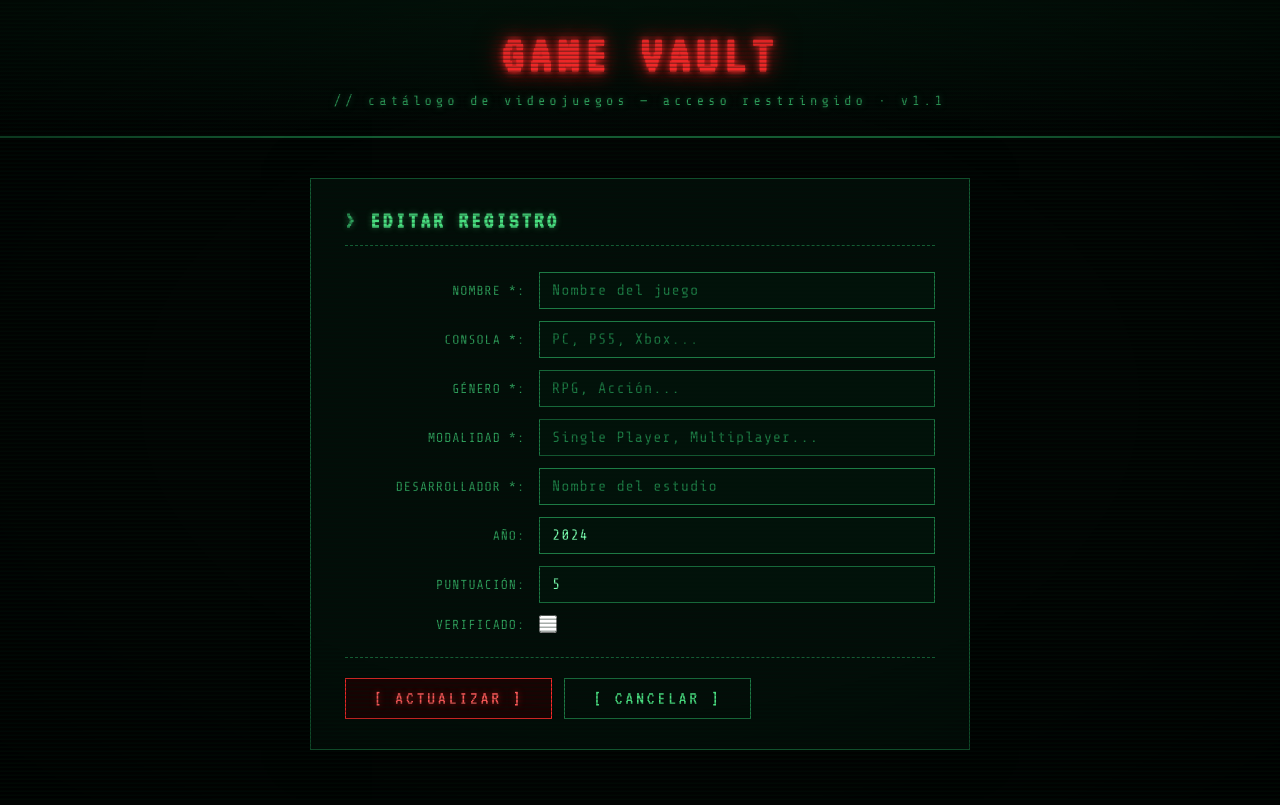
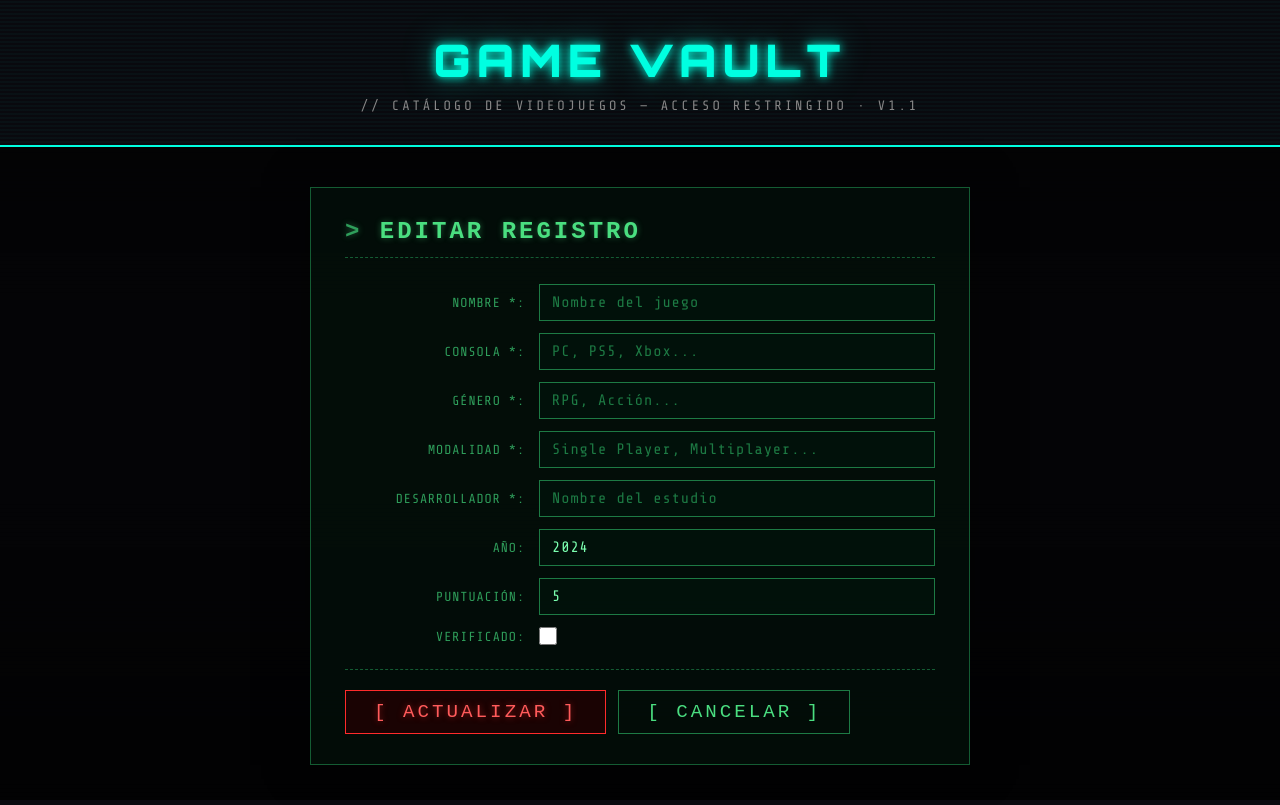
Before and after one commit to JA-TM/game-vault-angular, an Angular app: page /editar/1 in a window 1280 px wide. Built offline with nearby package versions, Linux system fonts and the light colour scheme; no server answers; the database is empty.

Commit message:
Aplicar estilo cyberpunk 2077

```diff
--- a/src/app/app.css
+++ b/src/app/app.css
@@ -1,29 +1,42 @@
 /* ── HEADER ── */
 .header {
-  border-bottom: 2px solid #145c33;
-  padding: 28px 20px;
+  background-color: rgba(10, 10, 15, 0.95);
+  border-bottom: 2px solid #00ffe1;
+  padding: 32px 20px;
   text-align: center;
-  background: linear-gradient(#04140b, #020403);
   position: relative;
   z-index: 1;
+  overflow: hidden;
+}
+
+.header::before {
+  content: '';
+  position: absolute;
+  inset: 0;
+  background: repeating-linear-gradient(
+      0deg, transparent, transparent 2px,
+      rgba(0,255,225,0.03) 2px, rgba(0,255,225,0.03) 4px
+  );
+  pointer-events: none;
 }
 
 .header h1 {
-  font-family: 'VT323', monospace;
-  font-size: 3.4rem;
+  font-family: 'Orbitron', sans-serif;
+  font-size: 2.8em;
+  font-weight: 900;
+  color: #00ffe1;
+  text-transform: uppercase;
   letter-spacing: 6px;
-  color: #ff2b2b;
-  text-transform: uppercase;
-  text-shadow: 0 0 6px #ff2b2b, 0 0 18px #ff2b2baa, 0 0 30px #8a0303;
-  animation: flicker 3.5s infinite;
+  animation: glitch 4s infinite;
+  text-shadow: 0 0 10px #00ffe1, 0 0 30px #00ffe180;
 }
 
 .header .subtitulo {
-  font-size: 0.85rem;
-  letter-spacing: 4px;
-  color: #2f9e5b;
   margin-top: 10px;
-  text-shadow: 0 0 6px #2f9e5b88;
+  color: #888;
+  font-size: 0.85em;
+  letter-spacing: 3px;
+  text-transform: uppercase;
   animation: flicker 5s infinite;
 }
 
@@ -45,21 +58,45 @@
 
 .btn-nuevo {
   padding: 10px 28px;
-  background: #1a0303;
-  color: #ff5b5b;
-  border: 1px solid #ff2b2b;
-  font-family: 'VT323', monospace;
-  font-size: 1.2rem;
+  background: transparent;
+  color: #00ffe1;
+  border: 1px solid #00ffe150;
+  font-family: 'Orbitron', sans-serif;
+  font-size: 0.75em;
   letter-spacing: 3px;
   text-transform: uppercase;
   cursor: pointer;
-  text-shadow: 0 0 6px #ff2b2b88;
   transition: background 0.2s, box-shadow 0.2s;
 }
 
 .btn-nuevo:hover {
-  background: #2a0505;
-  box-shadow: 0 0 18px #ff2b2baa;
+  background: #00ffe110;
+  box-shadow: 0 0 14px #00ffe140;
+}
+
+/* ── MENSAJE ESTADO ── */
+.mensaje-estado {
+  padding: 12px 20px;
+  margin-bottom: 20px;
+  font-family: 'Orbitron', sans-serif;
+  font-size: 0.75em;
+  letter-spacing: 2px;
+  border: 1px solid #00ffe150;
+  background: rgba(0, 255, 225, 0.05);
+  color: #00ffe1;
+  animation: fadeIn 0.3s ease;
+  text-transform: uppercase;
+}
+
+.mensaje-estado.error {
+  color: #ff2d78;
+  border-color: #ff2d7850;
+  background: rgba(255, 45, 120, 0.05);
+}
+
+@keyframes fadeIn {
+  from { opacity: 0; transform: translateY(-8px); }
+  to   { opacity: 1; transform: translateY(0); }
 }
 
 /* ── BUSCADOR ── */
@@ -69,75 +106,46 @@
 
 .buscador input {
   width: 100%;
-  padding: 10px 16px;
-  background: rgba(0,30,15,0.3);
-  border: 1px solid #1d7a44;
-  color: #7bffb0;
+  padding: 12px 16px;
+  background: rgba(0, 255, 225, 0.03);
+  border: 1px solid #00ffe130;
+  border-left: 3px solid #00ffe1;
+  color: #e0e0e0;
   font-family: 'Share Tech Mono', monospace;
-  font-size: 0.95rem;
-  letter-spacing: 1px;
+  font-size: 0.95em;
   outline: none;
   transition: border-color 0.2s, box-shadow 0.2s;
 }
 
 .buscador input:focus {
-  border-color: #4ade80;
-  box-shadow: 0 0 10px #4ade8055;
+  border-color: #00ffe1;
+  box-shadow: 0 0 10px #00ffe120;
 }
 
 .buscador input::placeholder {
-  color: #2f9e5b;
+  color: #444;
 }
 
 /* ── LISTADO ── */
 .listado-juegos {
   display: grid;
-  grid-template-columns: repeat(auto-fit, minmax(280px, 1fr));
+  grid-template-columns: repeat(auto-fit, minmax(300px, 1fr));
   gap: 16px;
 }
 
 /* ── MENSAJE VACÍO ── */
 .mensaje-vacio {
-  padding: 16px;
-  border: 1px solid #145c33;
-  background: rgba(4, 18, 11, 0.7);
-  color: #2f9e5b;
-  font-family: 'VT323', monospace;
-  font-size: 1.2rem;
-  letter-spacing: 2px;
+  padding: 20px;
+  border: 1px solid #00ffe120;
+  background: rgba(0, 255, 225, 0.03);
+  color: #555;
+  font-family: 'Orbitron', sans-serif;
+  font-size: 0.75em;
+  letter-spacing: 3px;
+  text-transform: uppercase;
 }
 
-.mensaje-vacio::before {
-  content: '> ';
-  color: #4ade80;
-}
-.mensaje-estado {
-  padding: 12px 20px;
-  margin-bottom: 20px;
-  font-family: 'VT323', monospace;
-  font-size: 1.1rem;
-  letter-spacing: 2px;
-  border: 1px solid #1d7a44;
-  background: rgba(4, 18, 11, 0.9);
-  color: #4ade80;
-  animation: fadeIn 0.3s ease;
-}
-
-.mensaje-estado.error {
-  color: #ff5b5b;
-  border-color: #ff2b2b;
-  background: rgba(26, 3, 3, 0.9);
-  text-shadow: 0 0 6px #ff2b2b88;
-}
-
-.mensaje-estado.ok {
-  text-shadow: 0 0 6px #4ade8066;
-}
-
-@keyframes fadeIn {
-  from { opacity: 0; transform: translateY(-8px); }
-  to   { opacity: 1; transform: translateY(0); }
-}
+/* ── PAGINACIÓN ── */
 .paginacion {
   display: flex;
   align-items: center;
@@ -145,34 +153,19 @@
   gap: 20px;
   margin-top: 32px;
   padding-top: 20px;
-  border-top: 1px dashed #145c33;
+  border-top: 1px solid #00ffe115;
 }
 
 .paginacion span {
-  font-family: 'VT323', monospace;
-  font-size: 1.2rem;
+  font-family: 'Orbitron', sans-serif;
+  font-size: 0.75em;
   letter-spacing: 3px;
-  color: #4ade80;
+  color: #00ffe1;
 }
 
 .paginacion button {
   padding: 8px 20px;
   background: transparent;
-  color: #4ade80;
-  border: 1px solid #1d7a44;
-  font-family: 'VT323', monospace;
-  font-size: 1.2rem;
-  letter-spacing: 2px;
-  cursor: pointer;
-  transition: background 0.2s, box-shadow 0.2s;
-}
-
-.paginacion button:hover:not([disabled]) {
-  background: rgba(74, 222, 128, 0.1);
-  box-shadow: 0 0 10px #4ade8055;
-}
-
-.paginacion button[disabled] {
-  opacity: 0.3;
-  cursor: not-allowed;
-}
+  color: #00ffe1;
+  border: 1px solid #00ffe150;
+  font-family: 'Orbitron', sans-serif;
--- a/src/app/components/formulario-juego/formulario-juego.css
+++ b/src/app/components/formulario-juego/formulario-juego.css
@@ -1,122 +1,113 @@
+.contenedor {
+  max-width: 700px;
+  margin: 40px auto;
+  padding: 0 20px;
+  position: relative;
+  z-index: 1;
+}
+
 .formulario {
-  width: 100%;
-  border: 1px solid #145c33;
-  background: rgba(4, 18, 11, 0.7);
-  padding: 30px 34px;
-  margin-bottom: 32px;
-  box-shadow: 0 0 40px #00000080, inset 0 0 60px #04140b;
+  background: rgba(12, 12, 20, 0.92);
+  border: 1px solid #ffffff10;
+  border-top: 3px solid #00ffe1;
+  padding: 32px;
 }
 
 .formulario h2 {
-  font-family: 'VT323', monospace;
-  font-size: 1.5rem;
-  letter-spacing: 3px;
-  color: #4ade80;
+  font-family: 'Orbitron', sans-serif;
+  font-size: 1em;
+  font-weight: 700;
+  color: #00ffe1;
   text-transform: uppercase;
-  border-bottom: 1px dashed #145c33;
-  padding-bottom: 12px;
-  margin-bottom: 26px;
-  text-shadow: 0 0 6px #4ade8066;
-}
-
-.formulario h2::before {
-  content: '> ';
-  color: #2f9e5b;
+  letter-spacing: 4px;
+  margin-bottom: 28px;
+  padding-bottom: 16px;
+  border-bottom: 1px solid #ffffff10;
+  text-shadow: 0 0 10px #00ffe180;
 }
 
 .campo {
   display: grid;
-  grid-template-columns: 180px 1fr;
+  grid-template-columns: 160px 1fr;
   align-items: center;
   gap: 14px;
-  margin-bottom: 6px;
+  margin-bottom: 14px;
 }
 
 .campo label {
-  font-size: 0.82rem;
-  letter-spacing: 1px;
-  color: #2f9e5b;
+  font-family: 'Orbitron', sans-serif;
+  font-size: 0.65em;
+  letter-spacing: 2px;
+  color: #555;
   text-transform: uppercase;
   text-align: right;
-}
-
-.campo label::after {
-  content: ':';
 }
 
 .campo input[type="text"],
 .campo input[type="number"] {
   width: 100%;
-  padding: 9px 12px;
-  background: rgba(0,30,15,0.3);
-  border: 1px solid #1d7a44;
-  color: #7bffb0;
+  padding: 10px 14px;
+  background: rgba(0, 255, 225, 0.03);
+  border: 1px solid #00ffe120;
+  color: #e0e0e0;
   font-family: 'Share Tech Mono', monospace;
-  font-size: 0.95rem;
-  letter-spacing: 1px;
+  font-size: 0.9em;
   outline: none;
   transition: border-color 0.2s, box-shadow 0.2s;
 }
 
 .campo input:focus {
-  border-color: #4ade80;
-  box-shadow: 0 0 10px #4ade8055, inset 0 0 10px #04140b;
+  border-color: #00ffe1;
+  box-shadow: 0 0 8px #00ffe120;
 }
 
 .campo input::placeholder {
-  color: #1d7a44;
+  color: #333;
 }
 
 .campo-check {
-  grid-template-columns: 180px auto 1fr;
-}
-
-.campo-check label {
-  text-align: right;
+  grid-template-columns: 160px auto 1fr;
 }
 
 .campo input[type="checkbox"] {
   width: 18px;
   height: 18px;
-  accent-color: #4ade80;
+  accent-color: #00ffe1;
   cursor: pointer;
 }
 
 .acciones {
   display: flex;
   gap: 12px;
-  margin-top: 24px;
+  margin-top: 28px;
   padding-top: 20px;
-  border-top: 1px dashed #145c33;
+  border-top: 1px solid #ffffff08;
 }
 
 .acciones button {
   padding: 10px 28px;
-  background: #1a0303;
-  color: #ff5b5b;
-  border: 1px solid #ff2b2b;
-  font-family: 'VT323', monospace;
-  font-size: 1.2rem;
+  background: transparent;
+  color: #00ffe1;
+  border: 1px solid #00ffe150;
+  font-family: 'Orbitron', sans-serif;
+  font-size: 0.7em;
   letter-spacing: 3px;
   text-transform: uppercase;
   cursor: pointer;
-  text-shadow: 0 0 6px #ff2b2b88;
   transition: background 0.2s, box-shadow 0.2s;
 }
 
 .acciones button:hover {
-  background: #2a0505;
-  box-shadow: 0 0 18px #ff2b2baa;
+  background: #00ffe110;
+  box-shadow: 0 0 14px #00ffe140;
 }
 
 .btn-cancelar {
-  background: transparent !important;
-  color: #4ade80 !important;
-  border: 1px solid #1d7a44 !important;
-  text-shadow: none !important;
+  color: #ff2d78 !important;
+  border-color: #ff2d7840 !important;
 }
 
 .btn-cancelar:hover {
-  background: rgba(74, 222, 128, 0.1) !important;
-  box-shadow: 0 0 10px #4ade8055 !important;
+  background: #ff2d7810 !important;
+  box-shadow: 0 0 10px #ff2d7840 !important;
 }
--- a/src/app/components/tarjeta-juego/tarjeta-juego.html
+++ b/src/app/components/tarjeta-juego/tarjeta-juego.html
@@ -1,13 +1,13 @@
 <article class="tarjeta-juego">
   <h2 (click)="verDetalle()">{{ juego().nombre }}</h2>
-  <p><strong>Consola:</strong> {{ juego().consola }}</p>
-  <p><strong>Género:</strong> {{ juego().genero }}</p>
-  <p><strong>Desarrollador:</strong> {{ juego().desarrollador }}</p>
-  <p><strong>Año:</strong> {{ juego().anio_lanzamiento }}</p>
-  <p><strong>Puntuación:</strong> {{ juego().puntuacion }} / 10</p>
-  <p><strong>Verificado:</strong> {{ juego().verificado ? 'Sí' : 'No' }}</p>
+  <p><strong>Consola</strong> {{ juego().consola }}</p>
+  <p><strong>Género</strong> {{ juego().genero }}</p>
+  <p><strong>Desarrollador</strong> {{ juego().desarrollador }}</p>
+  <p><strong>Año</strong> {{ juego().anio_lanzamiento }}</p>
+  <p><strong>Puntuación</strong> {{ juego().puntuacion }} / 10</p>
+  <p><strong>Verificado</strong> {{ juego().verificado ? '✓ Sí' : '✕ No' }}</p>
   <div class="acciones-tarjeta">
-    <button class="btn-editar" (click)="onEditar()">✏️ Editar</button>
-    <button class="btn-eliminar" (click)="eliminar()">🗑 Eliminar</button>
+    <button class="btn-editar" (click)="onEditar()">Editar</button>
+    <button class="btn-eliminar" (click)="eliminar()">Eliminar</button>
   </div>
 </article>
--- a/src/styles.css
+++ b/src/styles.css
@@ -1,41 +1,45 @@
-@import url('https://fonts.googleapis.com/css2?family=VT323&family=Share+Tech+Mono&display=swap');
+@import url('https://fonts.googleapis.com/css2?family=Orbitron:wght@400;700;900&family=Share+Tech+Mono&display=swap');
 
 * { box-sizing: border-box; margin: 0; padding: 0; }
 
 body {
     font-family: 'Share Tech Mono', monospace;
-    background: #020403;
-    color: #4ade80;
+    background-color: #0a0a0f;
+    color: #e0e0e0;
     min-height: 100vh;
     display: flex;
     flex-direction: column;
     overflow-x: hidden;
 }
 
-/* Scanlines CRT */
 body::before {
     content: '';
     position: fixed;
     inset: 0;
+    z-index: 0;
+    background:
+        linear-gradient(
+            to bottom,
+            rgba(0,0,0,0.80) 0%,
+            rgba(0,0,0,0.55) 40%,
+            rgba(0,0,0,0.55) 60%,
+            rgba(0,0,0,0.80) 100%
+        ),
+        repeating-linear-gradient(
+            0deg,
+            transparent,
+            transparent 3px,
+            rgba(0, 0, 0, 0.08) 3px,
+            rgba(0, 0, 0, 0.08) 4px
+        );
     pointer-events: none;
-    background: repeating-linear-gradient(
-        to bottom,
-        rgba(0,0,0,0) 0px,
-        rgba(0,0,0,0) 2px,
-        rgba(0,20,10,0.35) 3px,
-        rgba(0,20,10,0.35) 4px
-    );
-    z-index: 50;
 }
 
-/* Viñeta CRT */
-body::after {
-    content: '';
-    position: fixed;
-    inset: 0;
-    pointer-events: none;
-    background: radial-gradient(ellipse at center, rgba(0,0,0,0) 55%, rgba(0,0,0,0.6) 100%);
-    z-index: 49;
+@keyframes glitch {
+    0%, 90%, 100% { text-shadow: 0 0 10px #00ffe1, 0 0 30px #00ffe180; transform: translate(0); }
+    91% { text-shadow: -2px 0 #ff2d78, 2px 0 #c800ff; transform: translate(-2px, 1px); }
+    93% { text-shadow: 2px 0 #ff2d78, -2px 0 #c800ff; transform: translate(2px, -1px); }
+    95% { text-shadow: 0 0 10px #00ffe1, 0 0 30px #00ffe180; transform: translate(0); }
 }
 
 @keyframes flicker {
```
Also changed, not shown: src/app/components/tarjeta-juego/tarjeta-juego.css (+49 -50 lines), src/app/pages/detalle/detalle.css (+71 -62 lines).
